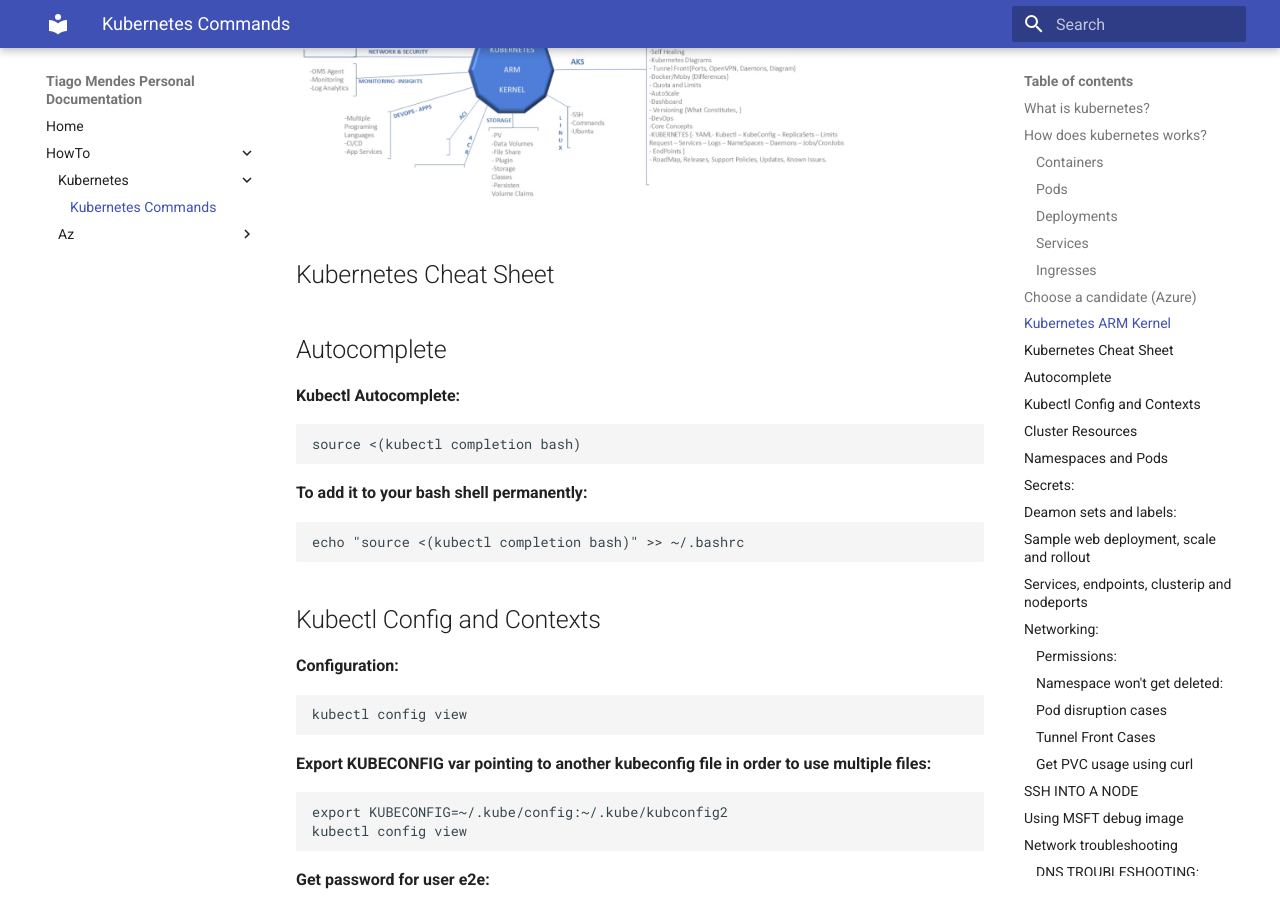
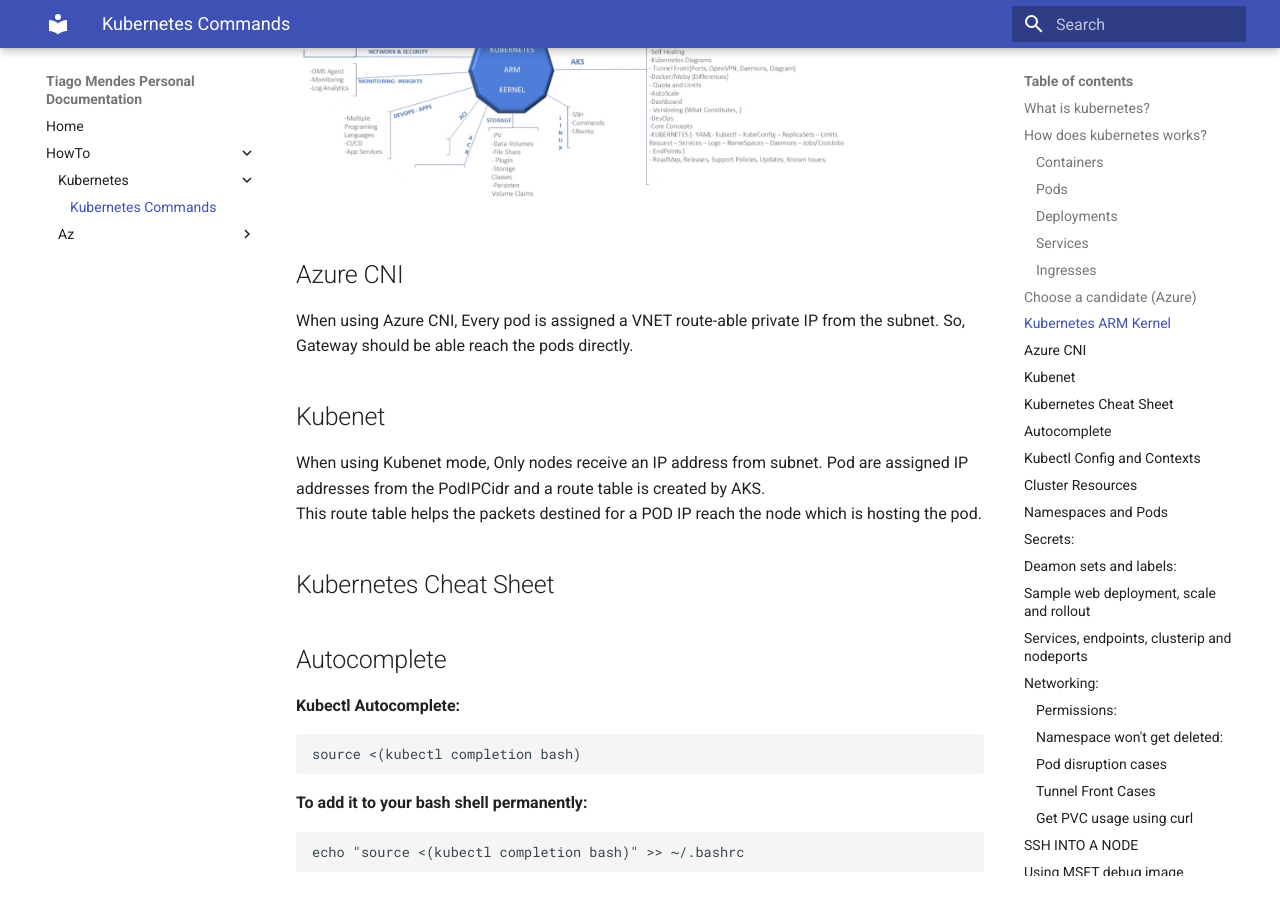
Before and after one commit to tmcmm/k8s-documentation, an MkDocs documentation site: the page built from docs/howto/kubernetes/kubernetes-help.md, in a window 1280 px wide and 900 px high, scrolled down 4024 px. Built offline with MkDocs 1.6.1 and Material for MkDocs 9.7.7, drawn with Linux system fonts in a browser that asks for light colours; some of the changed text lies outside the part shown.

Commit message:
Update kubernetes-help.md

````diff
--- a/docs/howto/kubernetes/kubernetes-help.md
+++ b/docs/howto/kubernetes/kubernetes-help.md
@@ -122,6 +122,13 @@ balancer that balances load to the **service** inside the cluster
 ## Kubernetes ARM Kernel
 
 ![k8s kernel](./assets/images/kubernetes_arm_kernel.png)
+
+## Azure CNI
+When using Azure CNI, Every pod is assigned a VNET route-able private IP from the subnet. So, Gateway should be able reach the pods directly.<br>
+
+## Kubenet
+When using Kubenet mode, Only nodes receive an IP address from subnet. Pod are assigned IP addresses from the PodIPCidr and a route table is created by AKS.<br>
+This route table helps the packets destined for a POD IP reach the node which is hosting the pod.<br>
 
 ## Kubernetes Cheat Sheet
 
@@ -2053,8 +2060,10 @@ read answer
 grep --colour -i $answer /home/$USER/.bashrc
 ```
 ## Releases and Support Policy
-[AKS-Releases](https://github.com/Azure/AKS/releases/tag/2021-05-20 "AKS Releases")
-[AKS-Support](https://docs.microsoft.com/en-us/azure/aks/supported-kubernetes-versions "AKS Support")
+[AKS-Releases](https://github.com/Azure/AKS/releases/tag/2021-05-20 "AKS Releases")<br>
+[AKS-Support](https://docs.microsoft.com/en-us/azure/aks/supported-kubernetes-versions "AKS Support")<br>
+
+[How to setup networking between Application Gateway and AKS](https://azure.github.io/application-gateway-kubernetes-ingress/how-tos/networking/#with-kubenet "How to setup networking between Application Gateway and AKS")<br>
 
 The supported window of Kubernetes versions on AKS is known as "N-2": (N (Latest release) - 2 (minor versions)).<br>
 For example, if AKS introduces 1.17.a today, support is provided for the following versions:<br>
````
